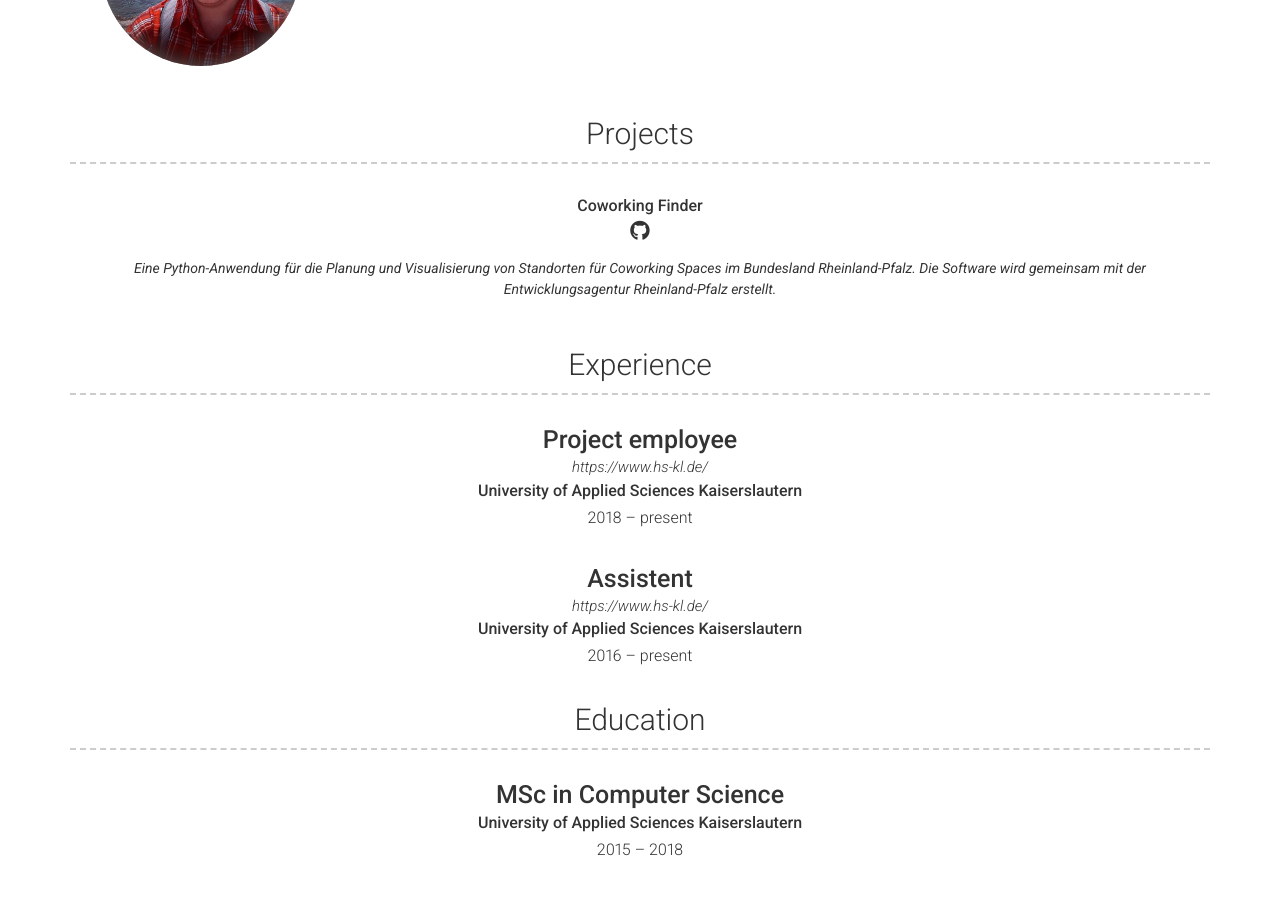
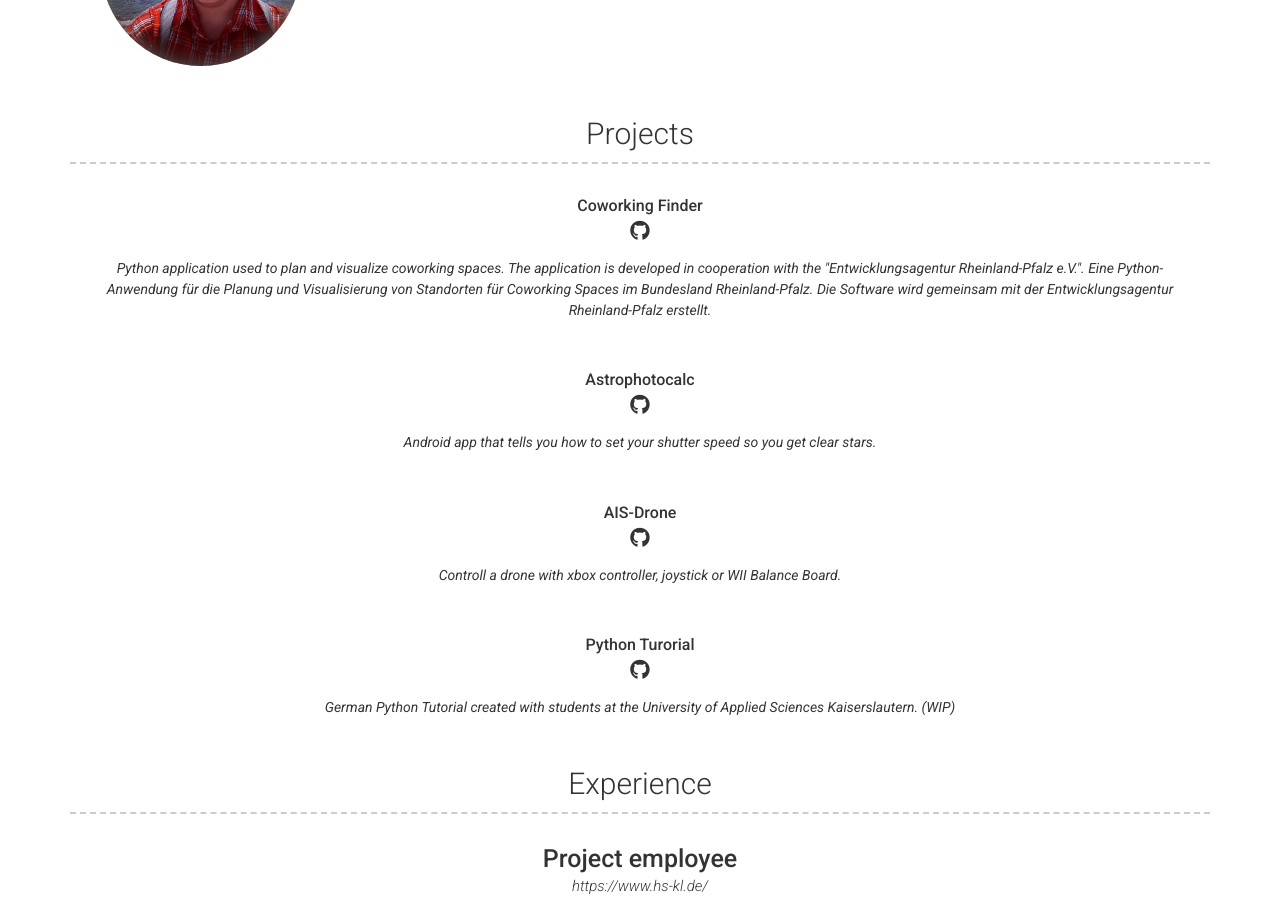
Before and after one commit to fkalweit/fkalweit.github.io, a Jekyll site: the page built from index.md, in a window 1280 px wide and 900 px high, scrolled down 413 px. Built offline with Jekyll 4.4.1, drawn with Linux system fonts in a browser that asks for light colours; nearby versions of some CDN libraries.

Commit message:
add projects

```diff
--- a/_data/projects.yml
+++ b/_data/projects.yml
@@ -3,6 +3,26 @@
   name: Coworking Finder
   github: https://github.com/fkalweit/CoworkingFinder
   quote: >
+    Python application used to plan and visualize coworking spaces. The application is developed in cooperation with the "Entwicklungsagentur Rheinland-Pfalz e.V.".
     Eine Python-Anwendung für die Planung und Visualisierung von Standorten für Coworking Spaces im Bundesland Rheinland-Pfalz. Die Software wird gemeinsam mit der Entwicklungsagentur Rheinland-Pfalz erstellt.
+
+- layout: top-middle
+  name: Astrophotocalc
+  github: https://github.com/fkalweit/astrophotocalc
+  quote: >
+    Android app that tells you how to set your shutter speed so you get clear stars.
+
+- layout: top-middle
+  name: AIS-Drone
+  github: https://github.com/fkalweit/AIS-Drone
+  quote: >
+    Controll a drone with xbox controller, joystick or WII Balance Board.
+
+- layout: top-middle
+  name: Python Turorial
+  github: https://github.com/MBrill/Python-Tutorial
+  quote: >
+    German Python Tutorial created with students at the University of Applied Sciences Kaiserslautern. (WIP)
+
   #description: | # this will include new lines to allow paragraphs
   #  Description about the work on/with the project
```
